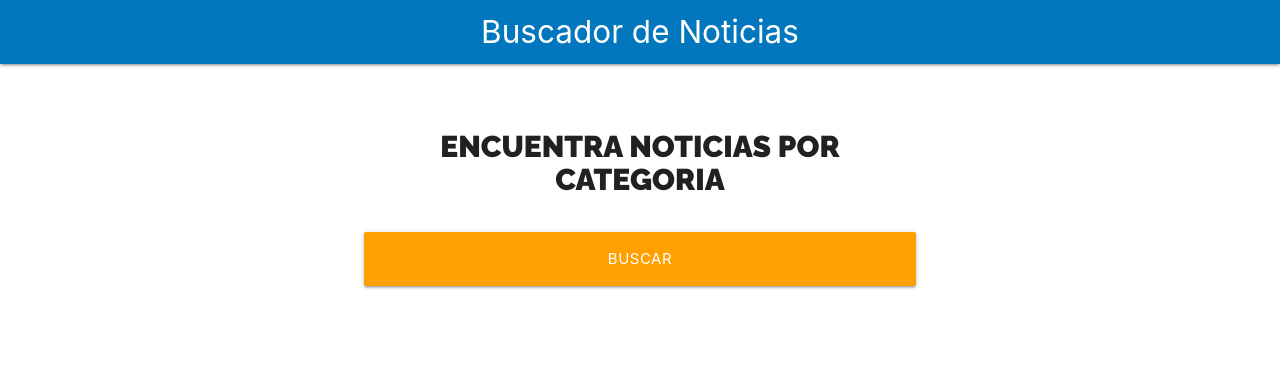
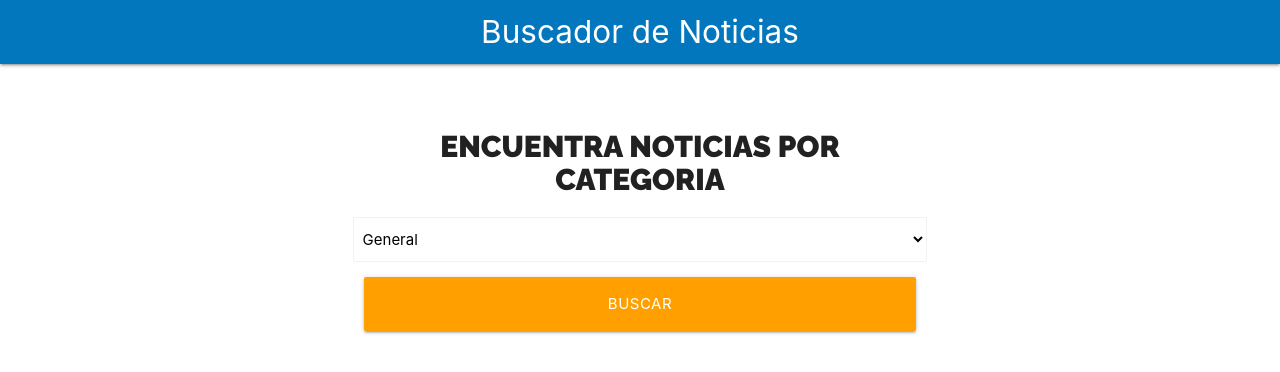
Before and after one commit to maerd19/react-noticias, a React (Create React App) app: page / in a window 1280 px wide. Shown: the top 372 px of the page. Built offline with nearby package versions, Linux system fonts and the light colour scheme.

Commit message:
Creando hook para select

```diff
--- a/src/components/Formulario.jsx
+++ b/src/components/Formulario.jsx
@@ -1,12 +1,28 @@
 import React from "react";
 import styles from "./Formulario.module.css";
+import useSelect from "./../hooks/useSelect";
 
 const Formulario = () => {
+  const OPCIONES = [
+    { value: "general", label: "General" },
+    { value: "business", label: "Negocios" },
+    { value: "entertainment", label: "Entretenimiento" },
+    { value: "health", label: "Salud" },
+    { value: "science", label: "Ciencia" },
+    { value: "sports", label: "Deportes" },
+    { value: "technology", label: "Tecnología" },
+  ];
+
+  // Utilizar Custom Hook
+  const [categoria, SelectNoticias] = useSelect("general", OPCIONES);
+
   return (
     <div className={`${styles.buscador} row`}>
       <div className="col s12 m8 offset-m2">
         <form>
           <h2 className={styles.heading}>Encuentra Noticias por Categoria</h2>
+
+          <SelectNoticias />
 
           <div className="input-field col s12">
             <input
--- /dev/null
+++ b/src/hooks/useSelect.js
@@ -0,0 +1,24 @@
+import React, { useState } from "react";
+
+const useSelect = (stateInicial, opciones) => {
+  // State del Custom Hook
+  const [state, setState] = useState(stateInicial);
+
+  const selectNoticias = () => (
+    <select
+      className="browser-default"
+      value={state}
+      onChange={(e) => setState(e.target.value)}
+    >
+      {opciones.map((opcion) => (
+        <option key={opcion.value} value={opcion.value}>
+          {opcion.label}
+        </option>
+      ))}
+    </select>
+  );
+
+  return [state, selectNoticias];
+};
+
+export default useSelect;
```
